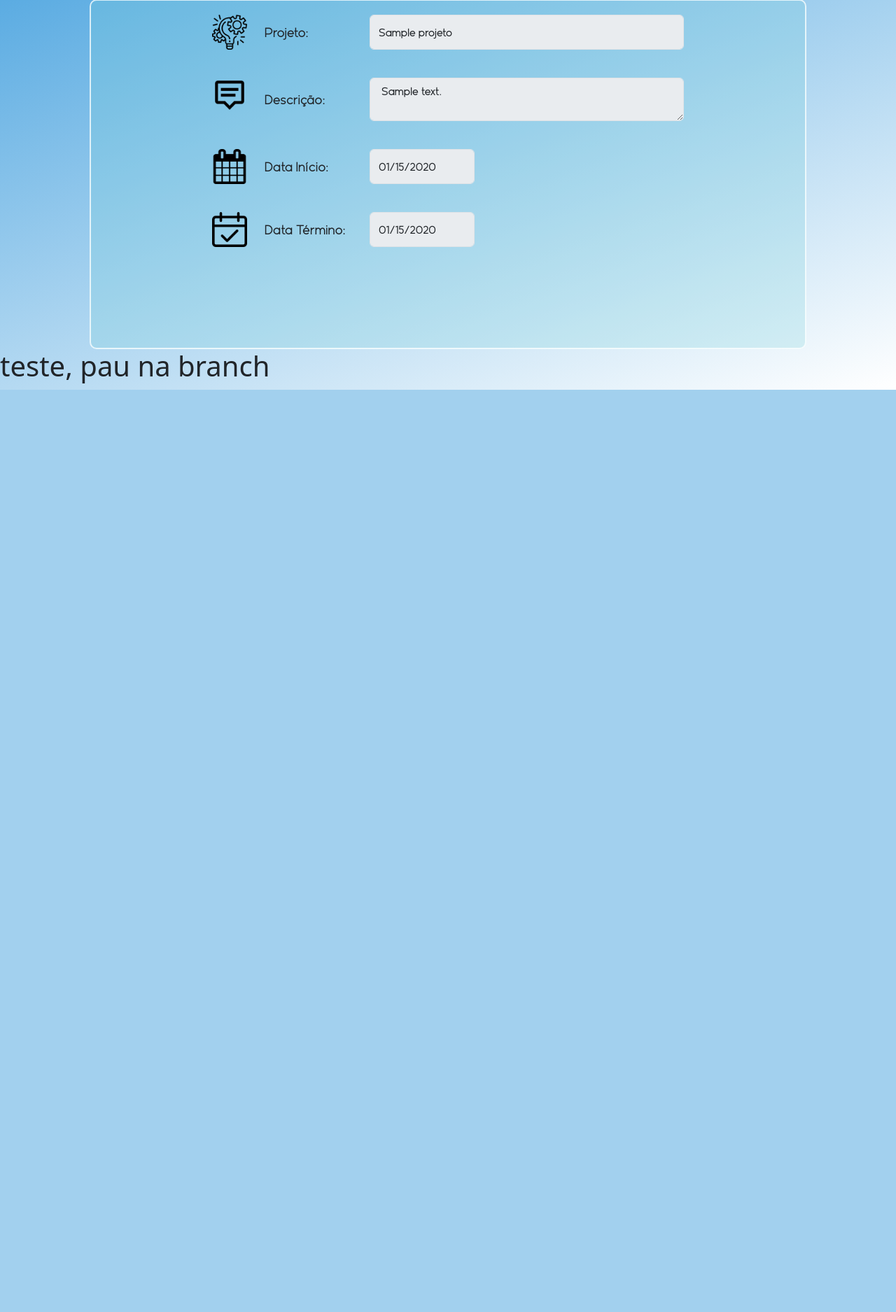
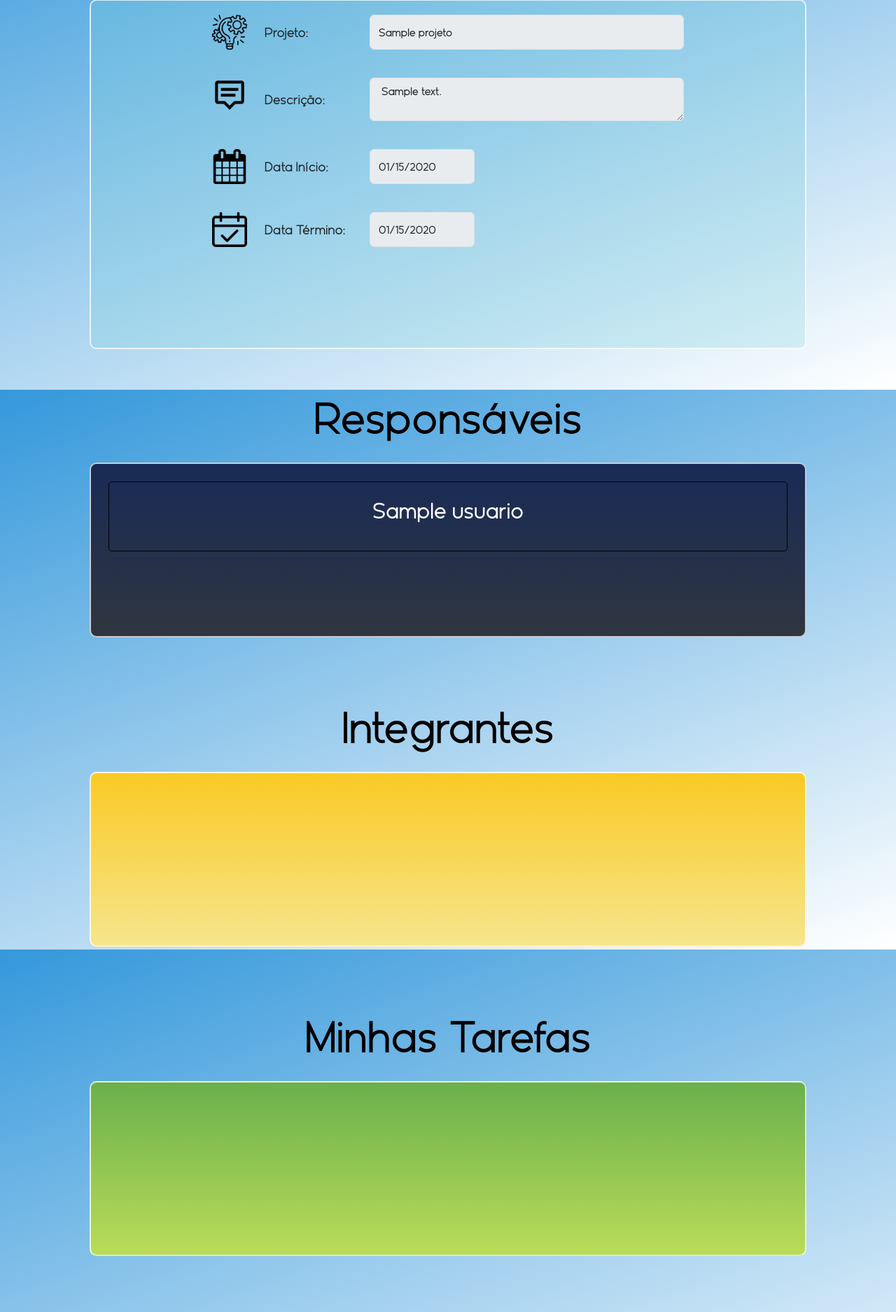
Before and after one commit to kaiogotyacode/taskManagement, a PHP site: page /application/view/viewProject.php in a window 1280 px wide. Shown: the part 243-2118 px from the top of the page at 70% size. Before the commit the page ends 800 px from the top, so only its background shows below. Run offline with PHP 8.4, Linux system fonts and the light colour scheme; the visitor is signed in with stand-in values (Sample User, id 1); tables that the repository leaves empty hold one stand-in row (values such as "Sample post"); some libraries are stand-ins or nearby versions.

Commit message:
Added Responsible/Members/MyTasks List

```diff
--- a/taskManagement/application/view/viewProject.php
+++ b/taskManagement/application/view/viewProject.php
@@ -87,7 +87,84 @@ $dataTermino = $objProjeto['dataTermino'];
         </form>
     </div>
 
-    <h1> teste, pau na branch </h1>
+    <div class="management-responsavel">
+        <p> Responsáveis </p>
+
+        <div class="management-responsavel-content fundoResponsaveis">
+            <?php
+            $queryResponsavel = "SELECT * FROM usuarios U INNER JOIN usuarios_projetos UP ON U.idUsuario =  UP.codUsuario WHERE UP.usuproj_isActive = 1 AND UP.isResponsable = 1 and UP.codProjeto = " . $_SESSION['s_idProjeto'];
+
+            $retornoResponsavel = $conn->query($queryResponsavel);
+            if ($retornoResponsavel->num_rows > 0) {
+                while ($rowResponsavel = $retornoResponsavel->fetch_assoc()) {
+                    print "
+                    <div class='management-responsavel-option'>
+                        <p> " . $rowResponsavel['nome'] . " </p>
+                    </div>
+                    ";
+                }
+            }
+            ?>
+        </div>
+    </div>
+
+    <div class="management-responsavel">
+        <p> Integrantes </p>
+
+        <div class="management-responsavel-content fundoIntegrantes">
+            <?php
+
+                $conn->close();
+                $conn = new mysqli(HOST,USER,PASS,DB);
+
+                $queryIntegrante = "SELECT * FROM usuarios U INNER JOIN usuarios_projetos UP ON U.idUsuario =  UP.codUsuario WHERE UP.usuproj_isActive = 1 AND UP.isResponsable = 0 and UP.codProjeto = " . $_SESSION['s_idProjeto'];
+
+
+                $retornoIntegrante = $conn->query($queryIntegrante);
+
+                if ($retornoIntegrante->num_rows > 0) {
+
+                    while ($rowIntegrante = $retornoIntegrante->fetch_assoc()) {
+                        print "
+                        <div class='management-responsavel-option'>
+                            <p> " . $rowIntegrante['nome'] . " </p>
+                        </div>
+                        ";
+                    }
+                }
+            ?>
+        </div>
+
+    </div>
+
+    <div class="management-responsavel">
+        <p> Minhas Tarefas </p>
+
+        <div class="management-responsavel-content fundoMinhasTarefas">
+            <?php
+
+                $conn->close();
+                $conn = new mysqli(HOST,USER,PASS,DB);
+
+                $queryIntegrante = "SELECT * FROM usuarios U INNER JOIN usuarios_projetos UP ON U.idUsuario =  UP.codUsuario WHERE UP.usuproj_isActive = 1 AND UP.isResponsable = 0 and UP.codProjeto = " . $_SESSION['s_idProjeto'];
+
+
+                $retornoIntegrante = $conn->query($queryIntegrante);
+
+                if ($retornoIntegrante->num_rows > 0) {
+
+                    while ($rowIntegrante = $retornoIntegrante->fetch_assoc()) {
+                        print "
+                        <div class='management-responsavel-option'>
+                            <p> " . $rowIntegrante['nome'] . " </p>
+                        </div>
+                        ";
+                    }
+                }
+            ?>
+        </div>
+
+    </div>
 
 </body>
 </html>
--- a/taskManagement/assets/css/style.css
+++ b/taskManagement/assets/css/style.css
@@ -482,3 +482,27 @@ nav{
 .btnAddMember:hover{
     background-color: #2071ce;
 }
+
+.fundoResponsaveis{
+    text-align: center;
+    background: linear-gradient(180deg, #192a56, #2f3640 );
+    color: #fff;
+}
+
+.fundoResponsaveis> .management-responsavel-option,
+.fundoIntegrantes> .management-responsavel-option,
+.fundoMinhasTarefas> .management-responsavel-option
+{
+    justify-content: center;
+}
+
+.fundoIntegrantes{
+    background: linear-gradient(180deg, #f9ca24, #f6e58d);
+    color: #000;
+}
+.fundoMinhasTarefas{
+    background: linear-gradient(180deg, #6ab04c, #badc58);
+}
+.fundoMinhasTarefas> .management-responsavel-option{
+    cursor: pointer;
+}
```
